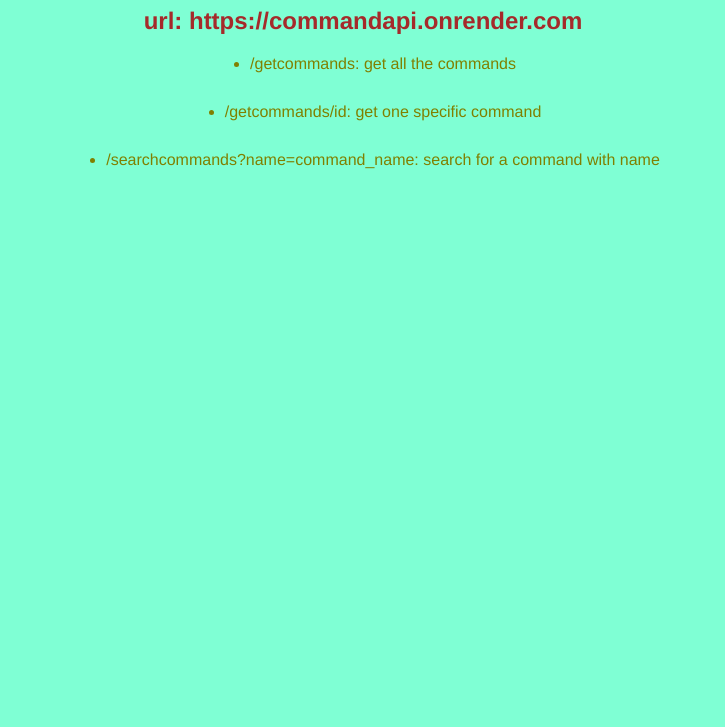
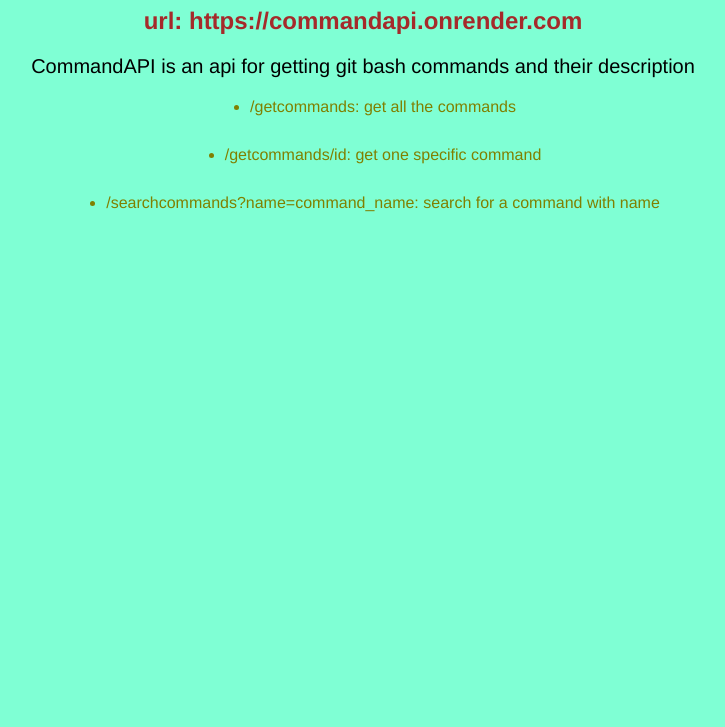
Before and after one commit to clwope/CommandAPI, a website: page index.html in a window 1280 px wide. Shown: the part 73-800 px from the top of the page, without its empty margins (277-1002 px from the left). Drawn offline with Linux system fonts and the light colour scheme.

Commit message:
Added description for home page

```diff
--- a/index.html
+++ b/index.html
@@ -21,6 +21,14 @@
         color: brown;
     }
 
+    p{
+        display: flex;
+        justify-content: center;
+        align-items: center;
+        margin: 20px 0;
+        font-size: 20px;
+    }
+
     ul{
         display: flex;
         justify-content: center;
@@ -37,6 +45,7 @@
 <body>
     <h1>Welcome to CommandAPI</h1>
     <h2>url: https://commandapi.onrender.com</h2>
+    <p>CommandAPI is an api for getting git bash commands and their description</p>
     <ul>
         <li>/getcommands: get all the commands</li>
         <li>/getcommands/id: get one specific command</li>
```
